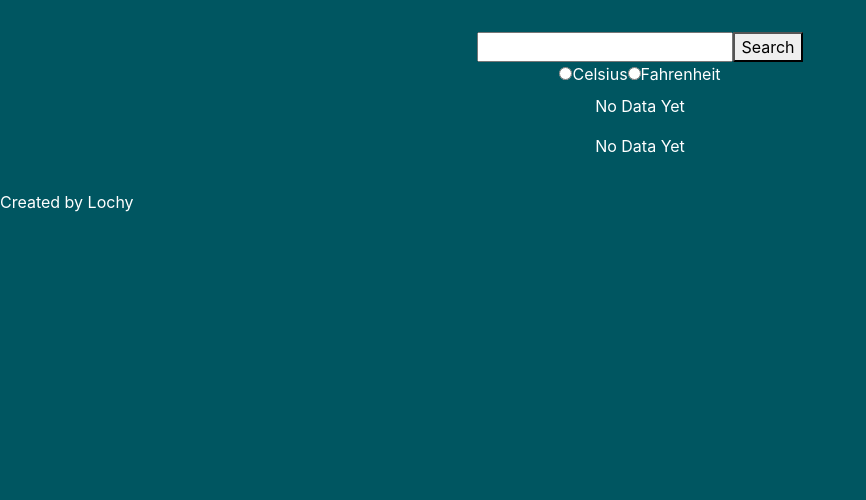
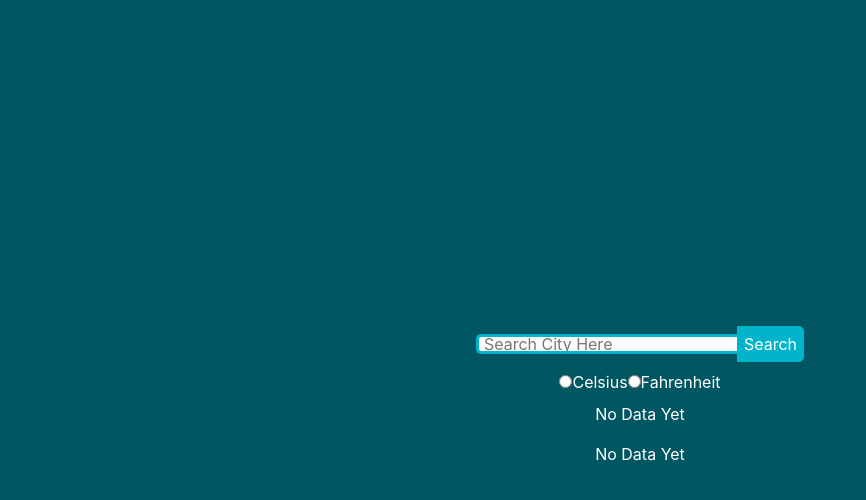
Before and after one commit to lochyb/Lochyb-React-Weather-App, a React (Create React App) app: page / in a window 1280 px wide. Shown: the top 500 px of the page, without its empty margins (0-866 px from the left). Built offline with nearby package versions, Linux system fonts and the light colour scheme; the HTML template or start-up script is replaced by a standard one.

Commit message:
Messing with CSS

```diff
--- a/src/App.css
+++ b/src/App.css
@@ -1,57 +1,24 @@
-.App {
+#root {
+  display: grid;
+  place-items: center;
   text-align: center;
+  min-height: 100vh;
 }
 
-
-.App-header {
-  background-color: #282c34;
-  min-height: 100vh;
-  display: flex;
-  flex-direction: column;
-  align-items: center;
-  justify-content: center;
-  font-size: calc(10px + 2vmin);
-  color: white;
-}
-
-.App-link {
-  color: #61dafb;
-}
-
-body{
+body {
   background-color: rgb(0, 86, 97);
   color: white;
 }
 
-.searchDiv{
-  text-align: center;
-  margin: 2rem auto;
+/* ////////////////////////////////////////////// */
 
-}
-
-
-.todayDiv{
-  text-align: center;
+img {
+  width: fit-content;
+  align-items: center;
   margin: auto;
 }
-
-.todayDiv p{
-  display: inline-flex;
-  font-size: 2rem;
-  text-align: center;
-}
-
-
-/* Card Specific CSS */
-
-::-webkit-scrollbar{
-  background:transparent;
-}
-::-webkit-scrollbar-thumb{
-  background:transparent
-}
 .card-container{
-  margin: auto;
+  margin: 1rem auto;
   display: flex;
   padding: 1rem;
   overflow: auto;
@@ -59,20 +26,3 @@ body{
   white-space: nowrap;
   text-align: center;
 }
-
-
-.card{
-  place-content: center;
-  margin: 0.5rem;
-
-  min-width: 10ch;
-  background-color: rgb(35,38,47,1);
-
-}
-/* ////////////////////////////////////////////// */
-
-img{
-  width: fit-content;
-  align-items: center;
-  margin: auto;
-}
--- a/src/App.js
+++ b/src/App.js
@@ -6,7 +6,7 @@ function App() {
   return (
     <>
     <Fetch />
-    <Footer />
+    {/* <Footer /> */}
 
     </>
 
--- a/src/components/card.js
+++ b/src/components/card.js
@@ -1,10 +1,10 @@
 import React from "react";
-// import styled, { css } from 'styled-components'
+import styles from "./card.module.css"
 
 export const Today = (props) => {
 
   return (
-    <div className="todayDiv">
+    <div className={styles.todayDiv}>
       <h3>
         {props.place}, {props.country}
       </h3>
@@ -20,7 +20,7 @@ export const Today = (props) => {
 
 export const Card = (props) => {
   return (
-    <div className="card">
+    <div className={styles.card}>
       <img
         src={`http://openweathermap.org/img/wn/${props.icon}@2x.png`}
         alt="icon"
--- /dev/null
+++ b/src/components/card.module.css
@@ -0,0 +1,54 @@
+  /* {
+    width: auto;
+    border: 3px solid #00B4CC;
+    border-right: none;
+    padding: 5px;
+    margin: 1rem 0 1rem;
+    height: 20px;
+    border-radius: 5px 0 0 5px;
+    outline: none;
+    color: #9DBFAF;
+  }
+
+  {
+    height: 36px;
+    border: 1px solid #00B4CC;
+    background: #00B4CC;
+    text-align: center;
+    color: #fff;
+    border-radius: 0 5px 5px 0;
+    cursor: pointer;
+  } */
+  .todayDiv{
+    text-align: center;
+    margin: 1rem auto;
+    background-color: rgb(35,38,47,0.7);
+    border-radius: 1rem;
+  }
+
+  .todayDiv p{
+    display: inline-flex;
+    font-size: 2rem;
+    text-align: center;
+  }
+
+
+  /* Card Specific CSS */
+
+  ::-webkit-scrollbar{
+    background:transparent;
+  }
+  ::-webkit-scrollbar-thumb{
+    background:transparent
+  }
+
+
+
+  .card{
+    place-content: center;
+    margin: 0.5rem;
+    border-radius: 1rem;
+    min-width: 10ch;
+    background-color: rgb(35,38,47,1);
+
+  }
--- a/src/components/fetch.js
+++ b/src/components/fetch.js
@@ -1,5 +1,7 @@
 import React, { useState } from "react";
 import { Card, Today } from "./card";
+import styles from "./fetch.module.css";
+
 
 export const SearchForm = () => {
   const [searchCity, setSearchCity] = useState("");
@@ -37,14 +39,19 @@ export const SearchForm = () => {
   }
 
   return (
-    <div className="searchDiv">
+    <div className={styles.wrap}>
       <form onSubmit={handleSubmit}>
         <input
           type="text"
           onChange={(e) => setSearchCity(e.target.value)}
           value={searchCity}
+          className={styles.searchTerm}
+          placeholder="Search City Here"
         ></input>
-        <button type="submit">Search</button>
+        <button
+        type="submit"
+        className={styles.searchButton}
+        >Search</button>
         <br />
         <input
           name="degrees"
--- /dev/null
+++ b/src/components/fetch.module.css
@@ -0,0 +1,29 @@
+  .searchTerm {
+    width: auto;
+    border: 3px solid #00B4CC;
+    border-right: none;
+    padding: 5px;
+    margin: 1rem 0 1rem;
+    height: 20px;
+    border-radius: 5px 0 0 5px;
+    outline: none;
+    color: #9DBFAF;
+  }
+
+  .searchTerm:focus{
+    color: #00B4CC;
+  }
+
+  .searchButton {
+    height: 36px;
+    border: 1px solid #00B4CC;
+    background: #00B4CC;
+    text-align: center;
+    color: #fff;
+    border-radius: 0 5px 5px 0;
+    cursor: pointer;
+  }
+
+ .wrap{
+    display: grid;
+  }
```
